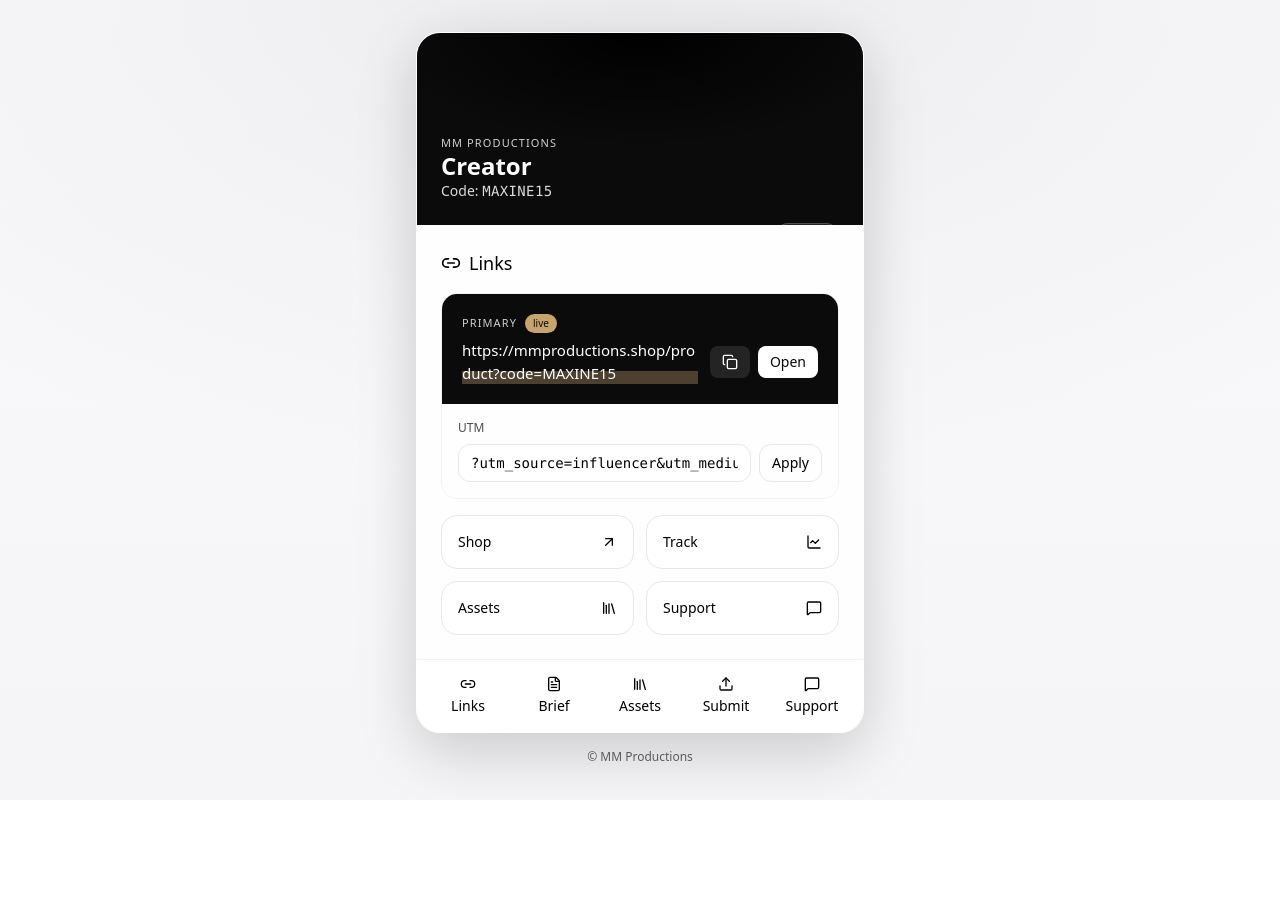
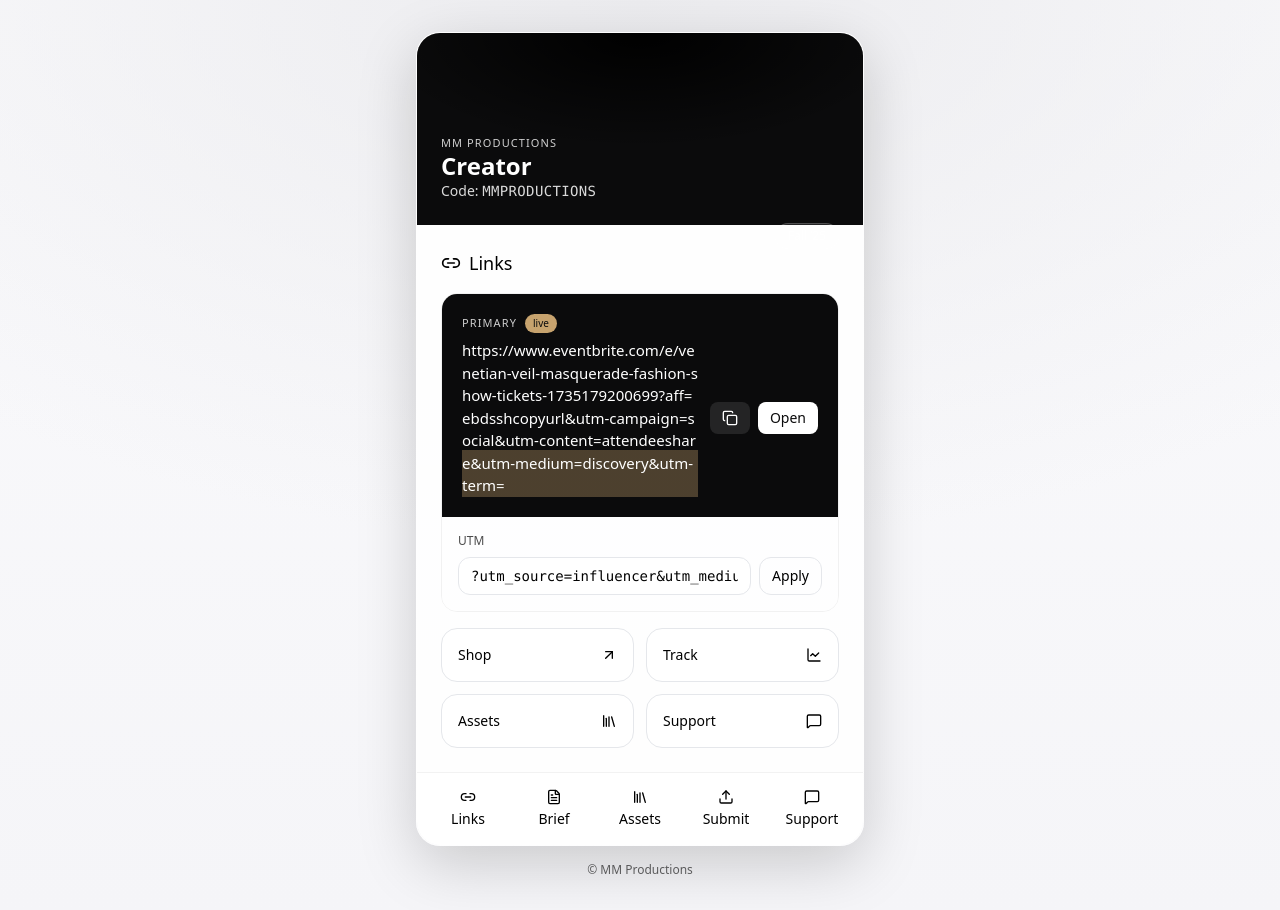
Before and after one commit to maxineblack-code/mm-creator-hub, a plain HTML site: page index.html in a window 1280 px wide. Before the commit the page ends 800 px from the top, so only its background shows below. Drawn offline with nearby package versions, Linux system fonts and the light colour scheme.

Commit message:
Update3 index.html

```diff
--- a/index.html
+++ b/index.html
@@ -11,12 +11,12 @@
   <script>
     /* ======== QUICK BRAND SETUP (edit values here) ======== */
     const CONFIG = {
-      code: "MAXINE15",
-      productUrl: "https://mmproductions.shop/product?code=MAXINE15",
+      code: "MMPRODUCTIONS",
+      productUrl: "https://www.eventbrite.com/e/venetian-veil-masquerade-fashion-show-tickets-1735179200699?aff=ebdsshcopyurl&utm-campaign=social&utm-content=attendeeshare&utm-medium=discovery&utm-term=",
       utm: "?utm_source=influencer&utm_medium=ig&utm_campaign=fall25_MAXINE",
       // Optional quick tiles:
       tiles: {
-        shop: "https://mmproductions.shop/",
+        Subscribe: "https://www.mm-productions.io/pages/our-newsletter",
         track: "#",
         assets: "#",
         support: "#"
```
